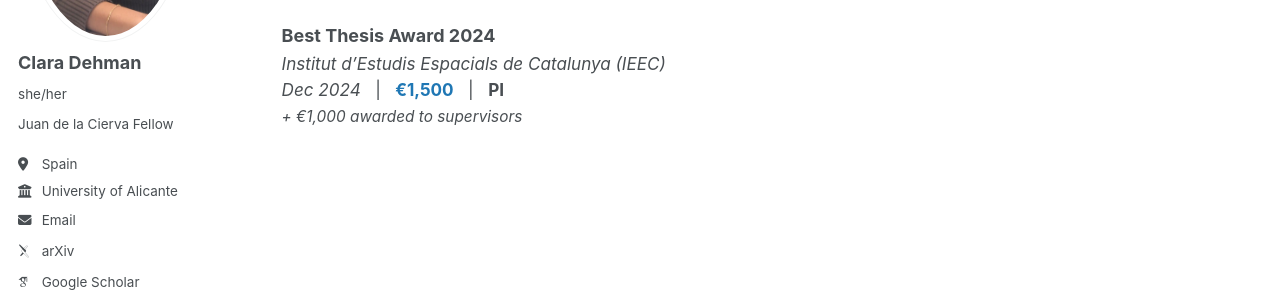
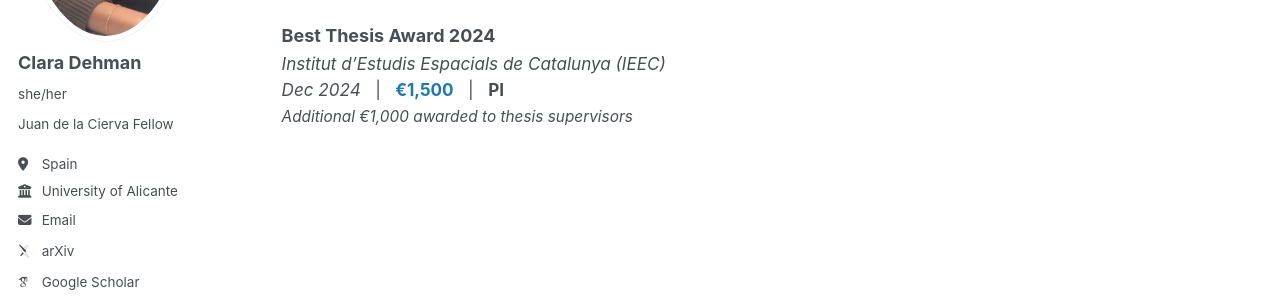
Before and after one commit to ClaraDehman/ClaraDehman.github.io, a Jekyll site: the page built from _pages/funding.html, in a window 1280 px wide and 900 px high, scrolled down 902 px. Shown: the part 359-659 px from the top of the window. Built offline with Jekyll 4.4.1, drawn with Linux system fonts in a browser that asks for light colours; some web fonts are replaced.

Commit message:
improving the writing funding.html

```diff
--- a/_pages/funding.html
+++ b/_pages/funding.html
@@ -100,6 +100,6 @@ author_profile: true
     <em>Dec 2024</em> &nbsp; | &nbsp;
     <span style="color:#1f77b4; font-weight:bold;">€1,500</span> &nbsp; | &nbsp;
     <strong>PI</strong><br>
-    <span style="font-size: 0.9em;"><em>+ €1,000 awarded to supervisors</em></span>
+    <span style="font-size: 0.9em;"><em>Additional €1,000 awarded to thesis supervisors</em></span>
   </p>
 </div>
```
